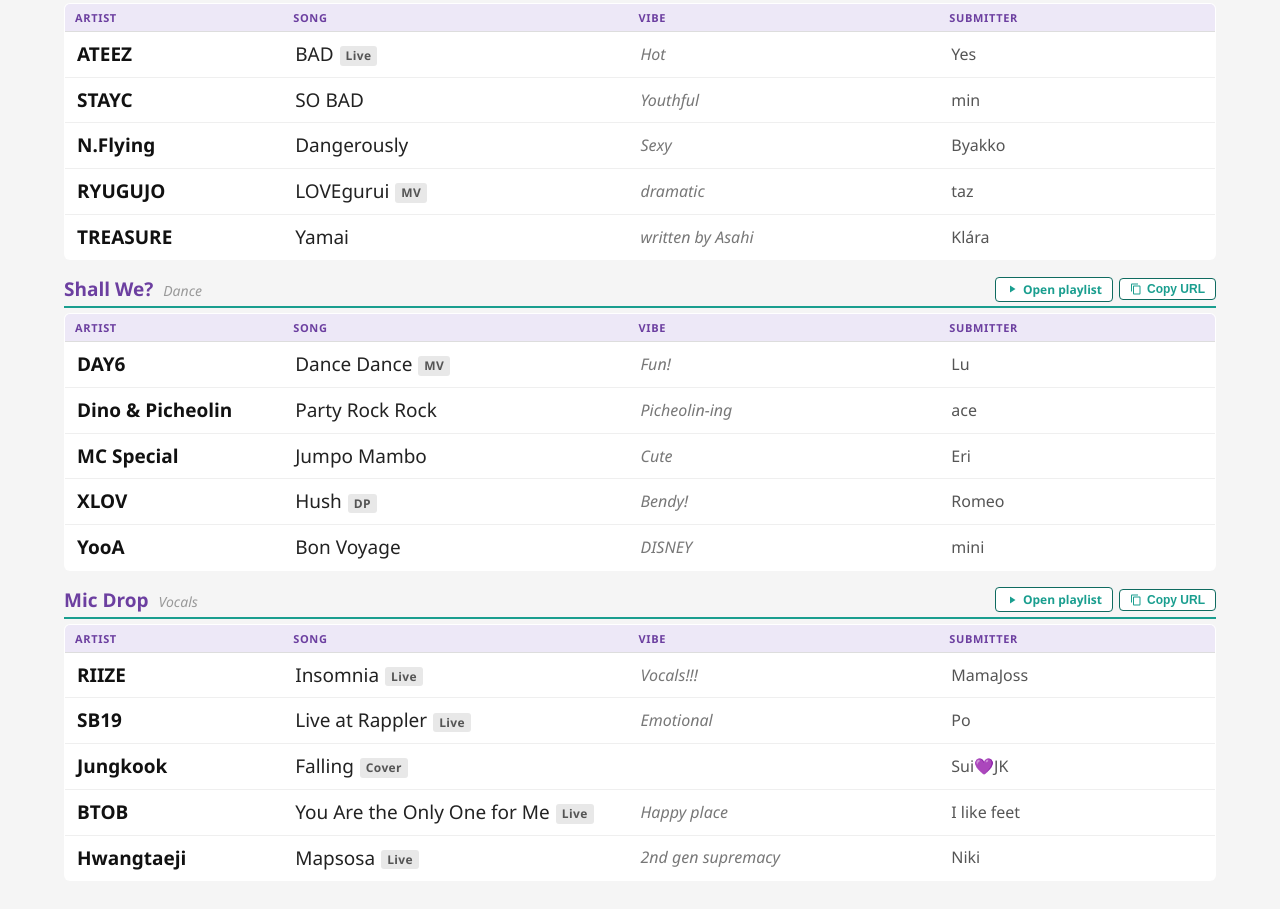
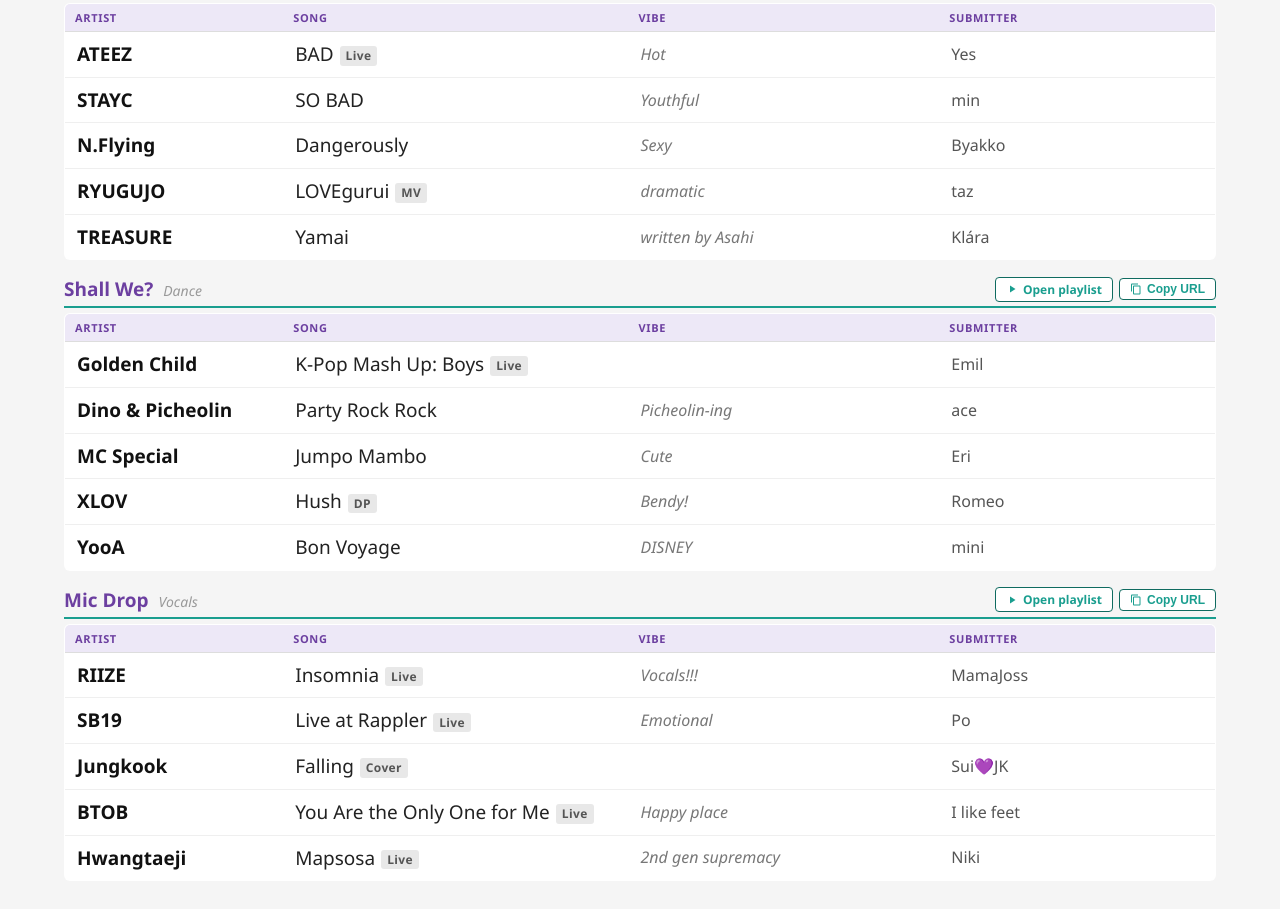
Before and after one commit to coldsnapdev/aftr-setlist, a plain HTML site: page index.html in a window 1280 px wide. Shown: the part 939-1848 px from the top of the page. Drawn offline with Linux system fonts and the light colour scheme.

Commit message:
Swap DAY6 Dance Dance (repeat) for Golden Child mash-up on 4th November
Co-Authored-By: Claude Opus 5.5 <noreply@anthropic.com>
Claude-Session: https://claude.ai/code/session_01BruSQaPJuYjfpdsF12CVK2

```diff
--- a/index.html
+++ b/index.html
@@ -335,9 +335,9 @@ const data = {
       id: "Dance",
       title: "Shall We?",
       sub: "Dance",
-      playlistUrl: 'https://www.youtube.com/watch_videos?video_ids=NAW0idSQ6Zs,dnH5tSx8xuQ,tM3wRP6vQRo,hfDrBfGmzqo,AAOOKbk-knM',
+      playlistUrl: 'https://www.youtube.com/watch_videos?video_ids=5dqboUFoIGc,dnH5tSx8xuQ,tM3wRP6vQRo,hfDrBfGmzqo,AAOOKbk-knM',
       songs: [
-        { artist: "DAY6", title: "Dance Dance", tag: "MV", vibe: "Fun!", submitter: "Lu", sheetRow: 23 },
+        { artist: "Golden Child", title: "K-Pop Mash Up: Boys", tag: "Live", vibe: "", submitter: "Emil", sheetRow: 23 },
         { artist: "Dino & Picheolin", title: "Party Rock Rock", tag: "", vibe: "Picheolin-ing", submitter: "ace", sheetRow: 24 },
         { artist: "MC Special", title: "Jumpo Mambo", tag: "", vibe: "Cute", submitter: "Eri", sheetRow: 25 },
         { artist: "XLOV", title: "Hush", tag: "DP", vibe: "Bendy!", submitter: "Romeo", sheetRow: 26 },
```
